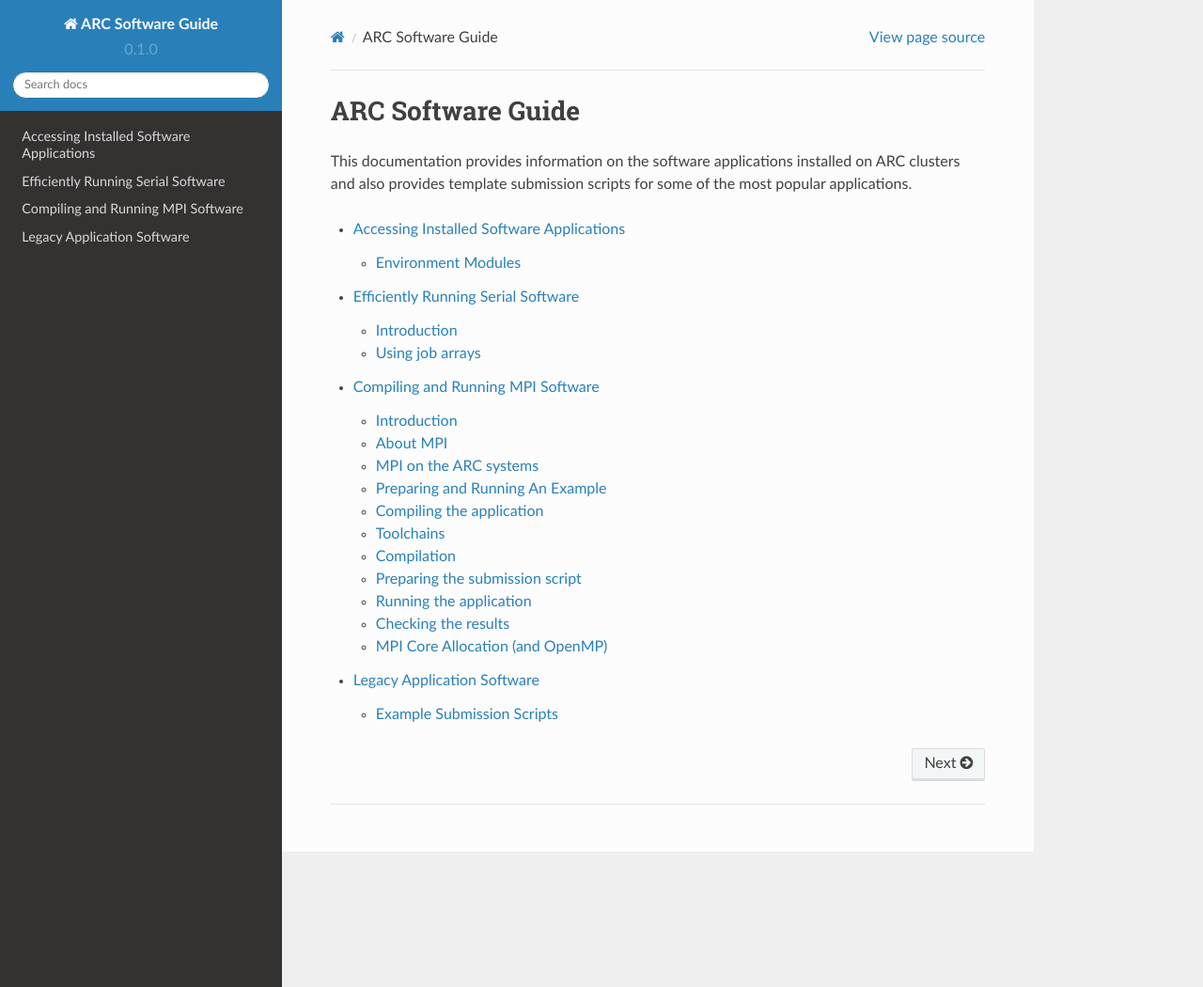
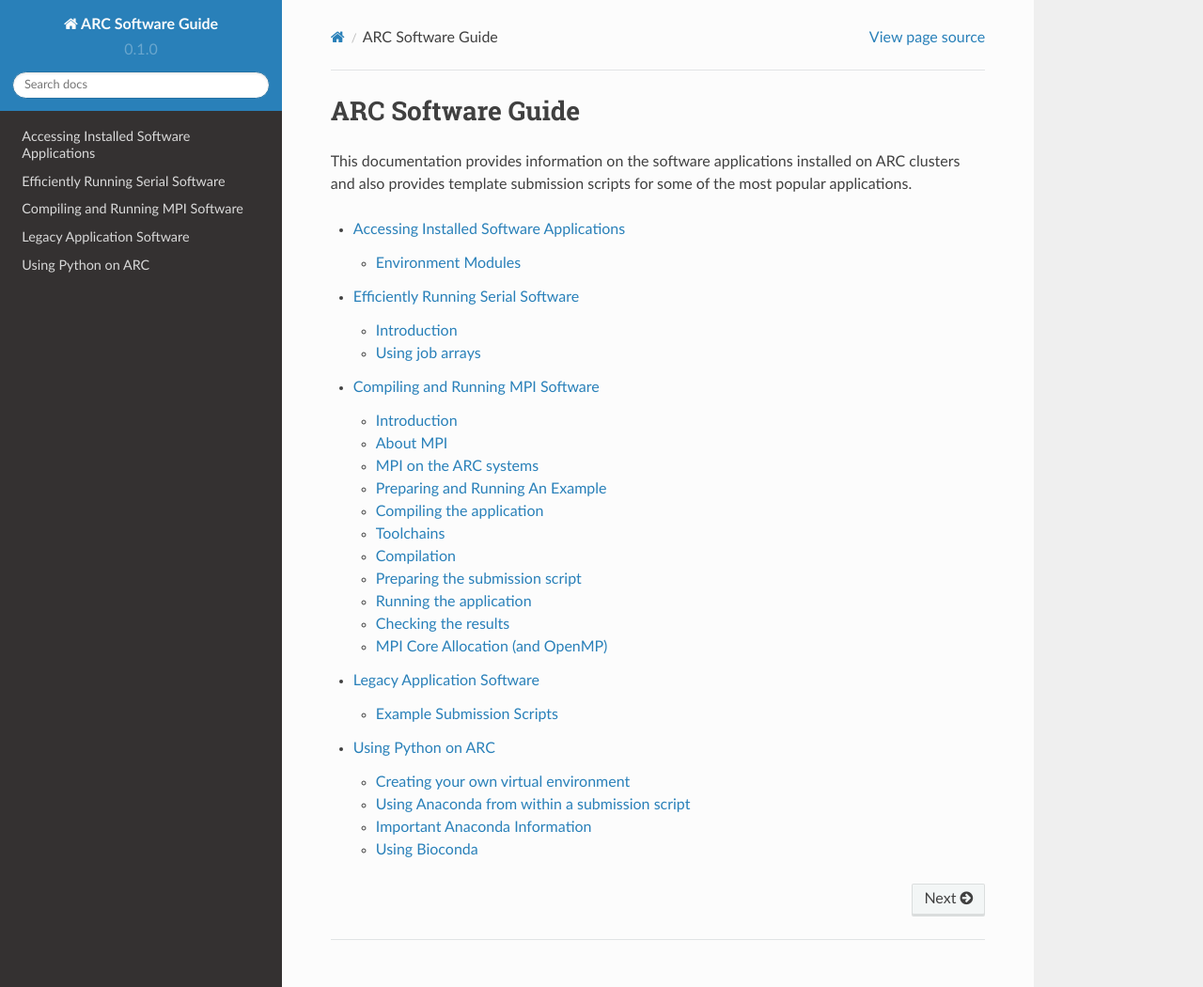
Before and after one commit to oxford-arc/arc-software-guide, a Sphinx documentation site: the page built from docs/source/index.rst, in a window 1280 px wide and 1050 px high. Shown: the whole window at 94% size. Built offline with Sphinx 7.4.7 and the Read the Docs theme 2.0.0, drawn with Linux system fonts in a browser that asks for light colours.

Commit message:
Update index.rst

```diff
--- a/docs/source/index.rst
+++ b/docs/source/index.rst
@@ -12,3 +12,4 @@
    arc-serial
    arc-compiling
    arc-legacy
+   python/anaconda.rst
```
